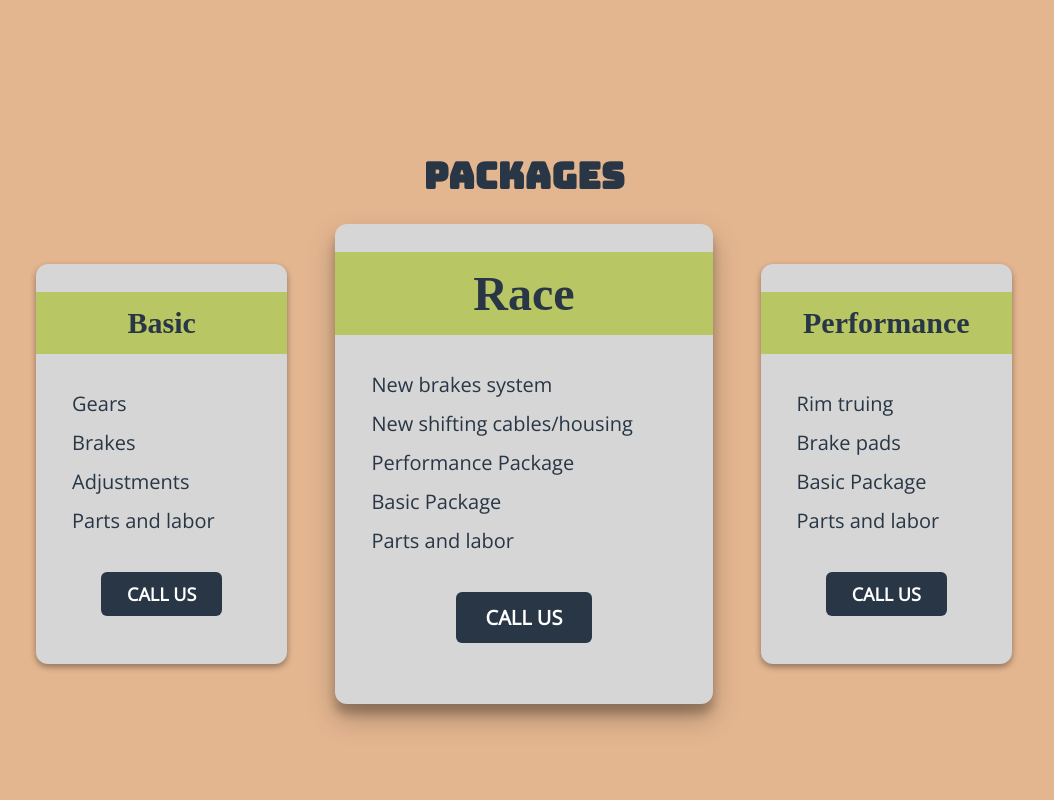
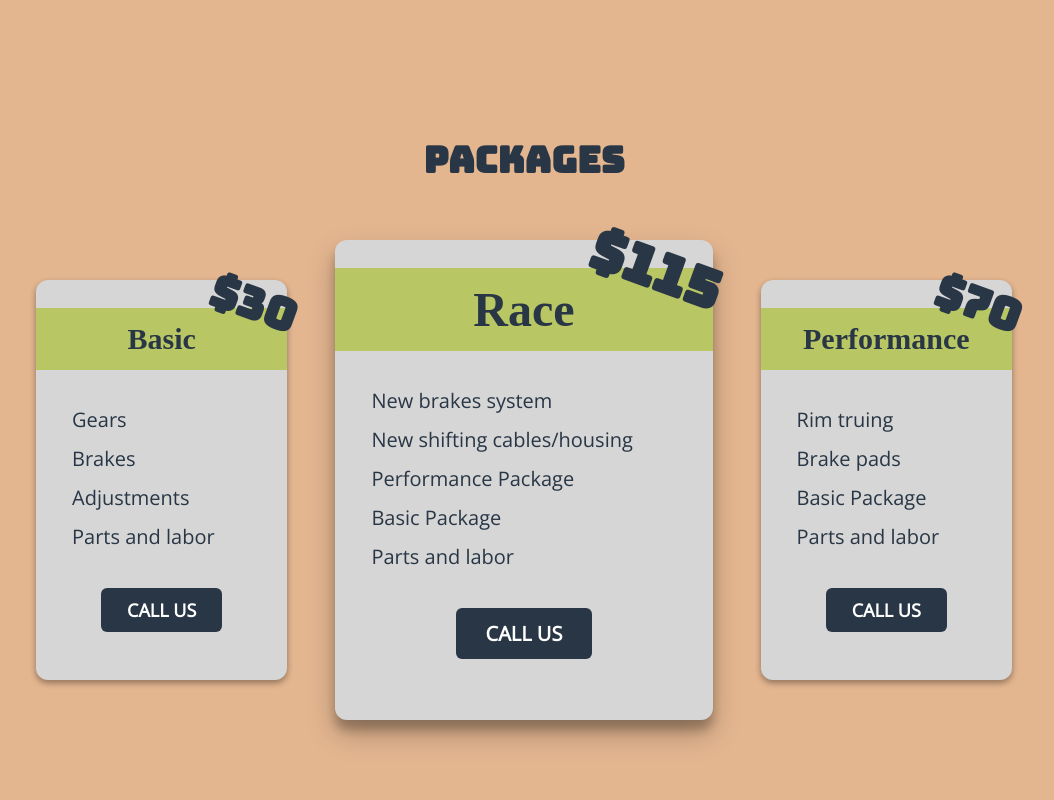
Before and after one commit to sarL3y/nomad, a React (Create React App) app: page / in a window 1280 px wide. Shown: the part 760-1560 px from the top of the page, without its empty margins (116-1170 px from the left). Built offline with nearby package versions, Linux system fonts and the light colour scheme; a web font is replaced by a local one.

Commit message:
Style updates

```diff
--- a/src/components/Packages.js
+++ b/src/components/Packages.js
@@ -10,8 +10,8 @@ function Packages() {
                 <h3>Packages</h3>
             </div>
             <div className="flex-row large-width justify-center align-center">
-                <div className="package-container-small container-margin justify-center align-center">
-                    <p className="package-header package-header-text-small text-center">Basic</p>
+                <div className="package-container-small container-margin justify-center align-center position-relative">
+                    <p className="package-header package-header-text-small text-center">Basic <span className="price price-small">$30</span></p>
                     <div className="flex-column container-margin">
                         <p className="package-info">Gears</p>
                         <p className="package-info">Brakes</p>
@@ -22,8 +22,8 @@ function Packages() {
                         <button className="appointment button-small">CALL US</button>
                     </div>
                 </div>
-                <div className="package-container-large container-margin">
-                    <p className="package-header package-header-text-large text-center">Race</p>
+                <div className="package-container-large container-margin position-relative">
+                    <p className="package-header package-header-text-large text-center">Race <span className="price price-large">$115</span></p>
                     <div className="flex-column container-margin">
                         <p className="package-info">New brakes system</p>
                         <p className="package-info">New shifting cables/housing</p>
@@ -35,8 +35,8 @@ function Packages() {
                         <button className="appointment button-large">CALL US</button>
                     </div>
                 </div>
-                <div className="package-container-small container-margin">
-                    <p className="package-header package-header-text-small text-center">Performance</p>
+                <div className="package-container-small container-margin position-relative">
+                    <p className="package-header package-header-text-small text-center">Performance <span className="price price-small">$70</span></p>
                     <div className="flex-column container-margin">
                         <p className="package-info">Rim truing</p>
                         <p className="package-info">Brake pads</p>
--- a/src/sass/components/Packages.scss
+++ b/src/sass/components/Packages.scss
@@ -23,6 +23,22 @@
     word-wrap: wrap;
 }
 
+.price {
+    position: absolute;
+    font-family: 'Bungee', cursive;
+    transform: rotate(20deg);
+    right: -10px;
+    top: -5px;
+}
+
+.price-large {
+    font-size: 54px;
+}
+
+.price-small {
+    font-size: 44px;
+}
+
 .appointment {
     font-weight: bold;
     // font-family: 'Bungee', cursive;
--- a/src/sass/containers/containers.scss
+++ b/src/sass/containers/containers.scss
@@ -31,6 +31,14 @@
 
 .text-center {
     text-align: center;
+}
+
+.position-relative {
+    position: relative;
+}
+
+.section-header-container {
+    margin-bottom: 4vh;
 }
 
 .package-container-large {
@@ -112,6 +120,7 @@
 
     .section-header-container {
         margin-top: 20vh;
+        margin-bottom: 2vh;
     }
 
     .review-container {
```
